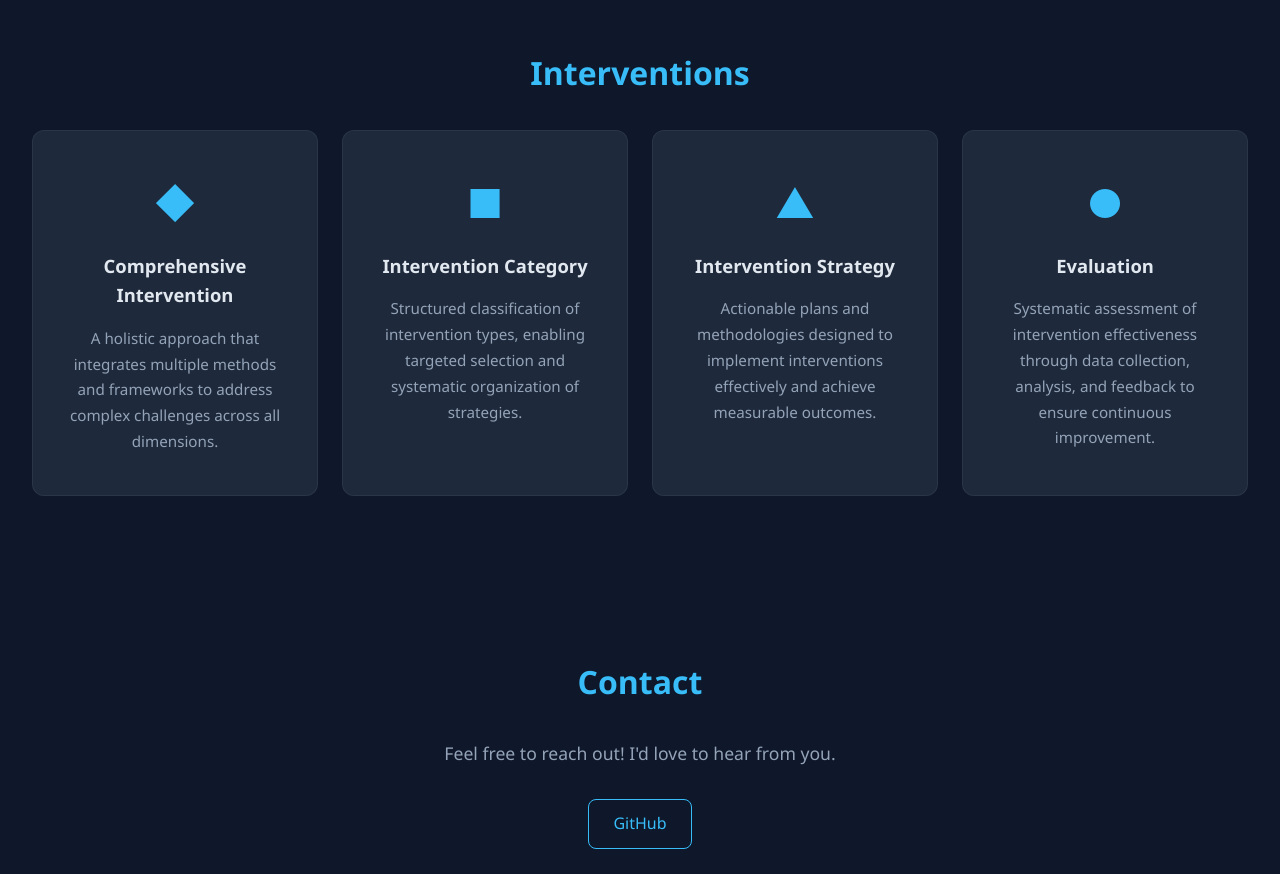
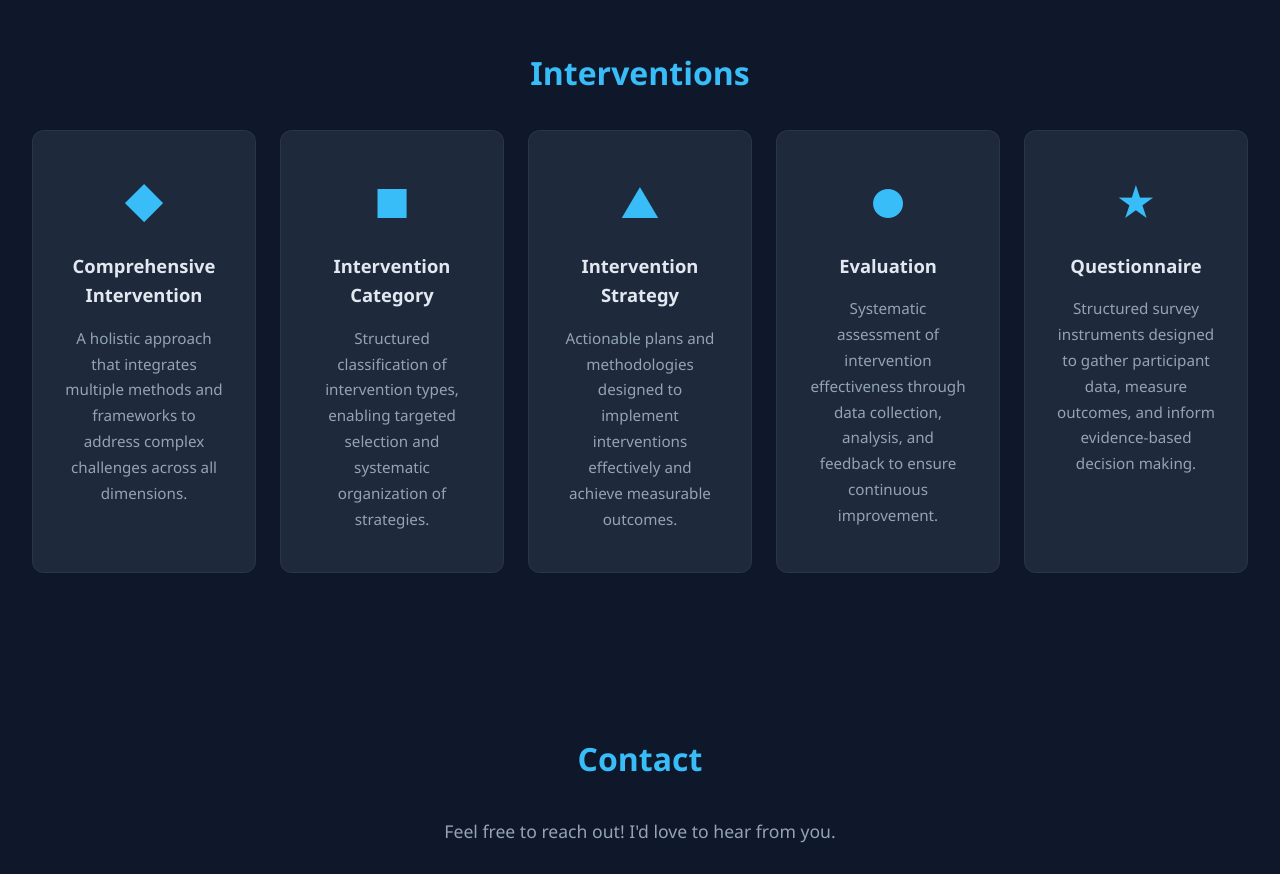
Before and after one commit to hww0121-beep/Website1, a plain HTML site: page index.html in a window 1280 px wide. Shown: the part 1280-2154 px from the top of the page. Drawn offline with Linux system fonts and the light colour scheme.

Commit message:
Add Questionnaire column to interventions section
Co-Authored-By: Claude Opus 4.6 (1M context) <noreply@anthropic.com>

```diff
--- a/index.html
+++ b/index.html
@@ -68,6 +68,11 @@
                 <h3>Evaluation</h3>
                 <p>Systematic assessment of intervention effectiveness through data collection, analysis, and feedback to ensure continuous improvement.</p>
             </div>
+            <div class="intervention-card">
+                <div class="intervention-icon">&#9733;</div>
+                <h3>Questionnaire</h3>
+                <p>Structured survey instruments designed to gather participant data, measure outcomes, and inform evidence-based decision making.</p>
+            </div>
         </div>
     </section>
 
--- a/style.css
+++ b/style.css
@@ -179,7 +179,7 @@ section h2 {
 
 .intervention-grid {
     display: grid;
-    grid-template-columns: repeat(4, 1fr);
+    grid-template-columns: repeat(5, 1fr);
     gap: 1.5rem;
 }
 
```
